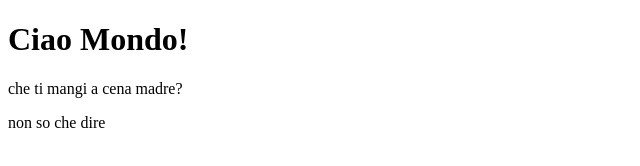
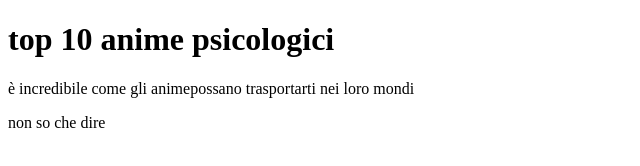
Before and after one commit to yassin-caramico/programmazione, a plain HTML site: page progetto 2.html in a window 1280 px wide. Shown: the whole page, without its empty margins (0-640 px from the left). Drawn offline with Linux system fonts and the light colour scheme.

Commit message:
poi scrivimi se lo vedi lu

```diff
--- a/progetto 2.html
+++ b/progetto 2.html
@@ -1,7 +1,7 @@
 <!DOCTYPE html>
 <html lang="it">
   <head>
-    <title>Ciao Mondo sono in diretta!</title>
+    <title>top 10 anime psicologici</title>
     <style>
       .tracking-out-contract {
         /* .tracking-out-contract è una classe la si definisce scrivendo il "." prima del nome della classe ad esempio ".classeEsempio"*/
@@ -39,8 +39,8 @@
   </head>
 
   <body>
-    <h1 class="tracking-out-contract">Ciao Mondo!</h1>
-    <p>che ti mangi a cena madre?</p>
+    <h1 class="tracking-out-contract">top 10 anime psicologici</h1>
+    <p>è incredibile come gli animepossano trasportarti nei loro mondi</p>
   </body>
 </html>
 <p2>non so che dire</p2>
```
